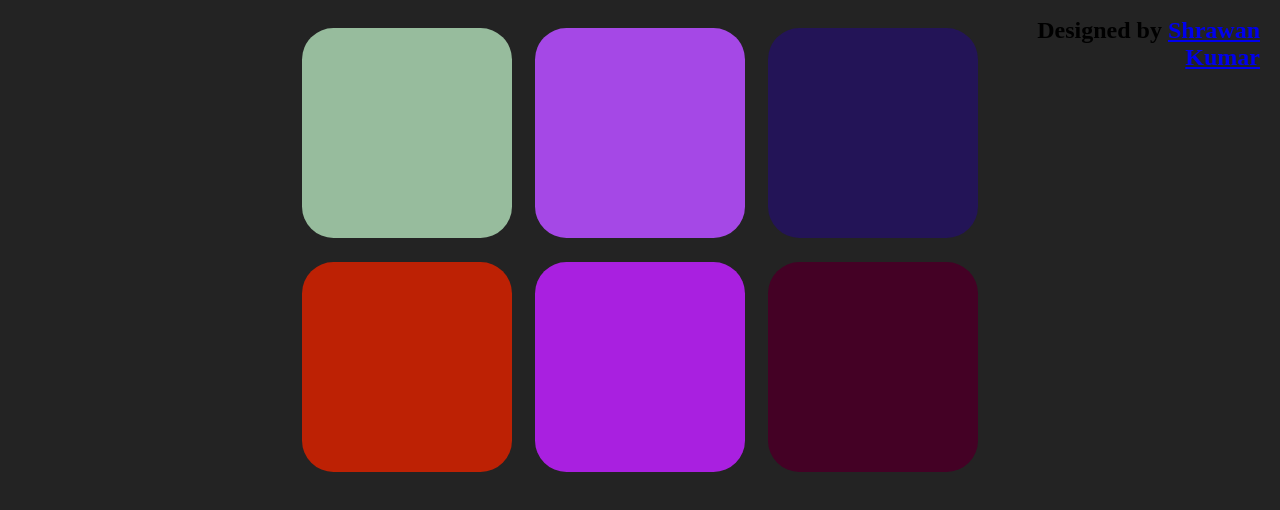
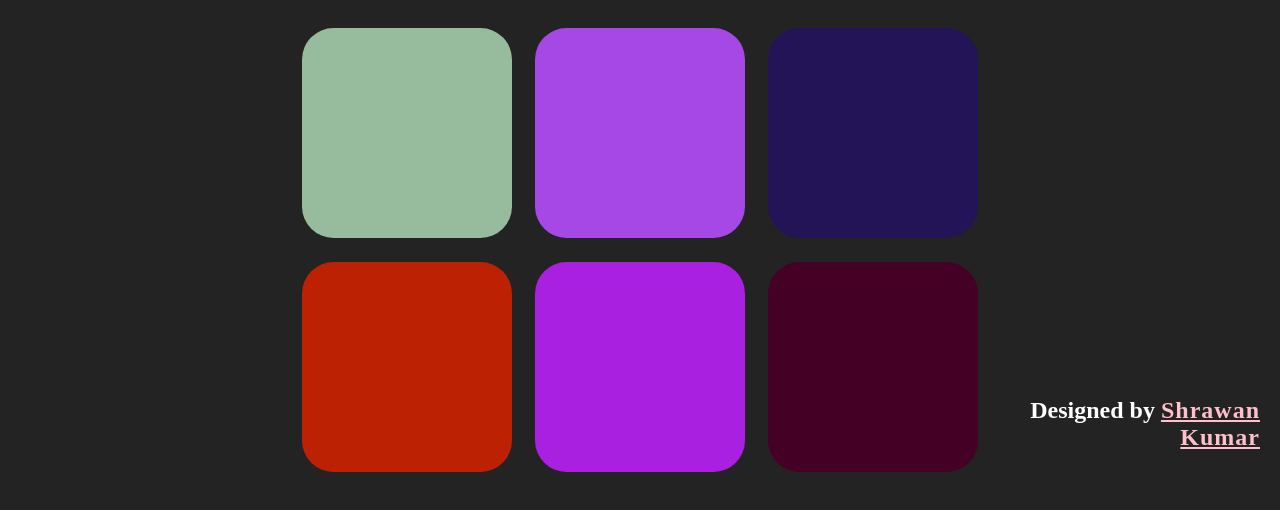
Before and after one commit to shrawan7/colorGame, a plain HTML site: page index.html in a window 1280 px wide. Shown: the part 214-724 px from the top of the page. Drawn offline with Linux system fonts and the light colour scheme.

Commit message:
Update x.css

```diff
--- a/x.css
+++ b/x.css
@@ -11,7 +11,17 @@
 }
 
 h2{
-    margin:20px 20px 20px 20px;
+    color: white;
+    margin:400px 20px 20px 20px;
+}
+
+a{
+    color: pink;
+    letter-spacing: 1px;
+}
+
+a:hover{
+    color:blue;
 }
 
 body{
```
